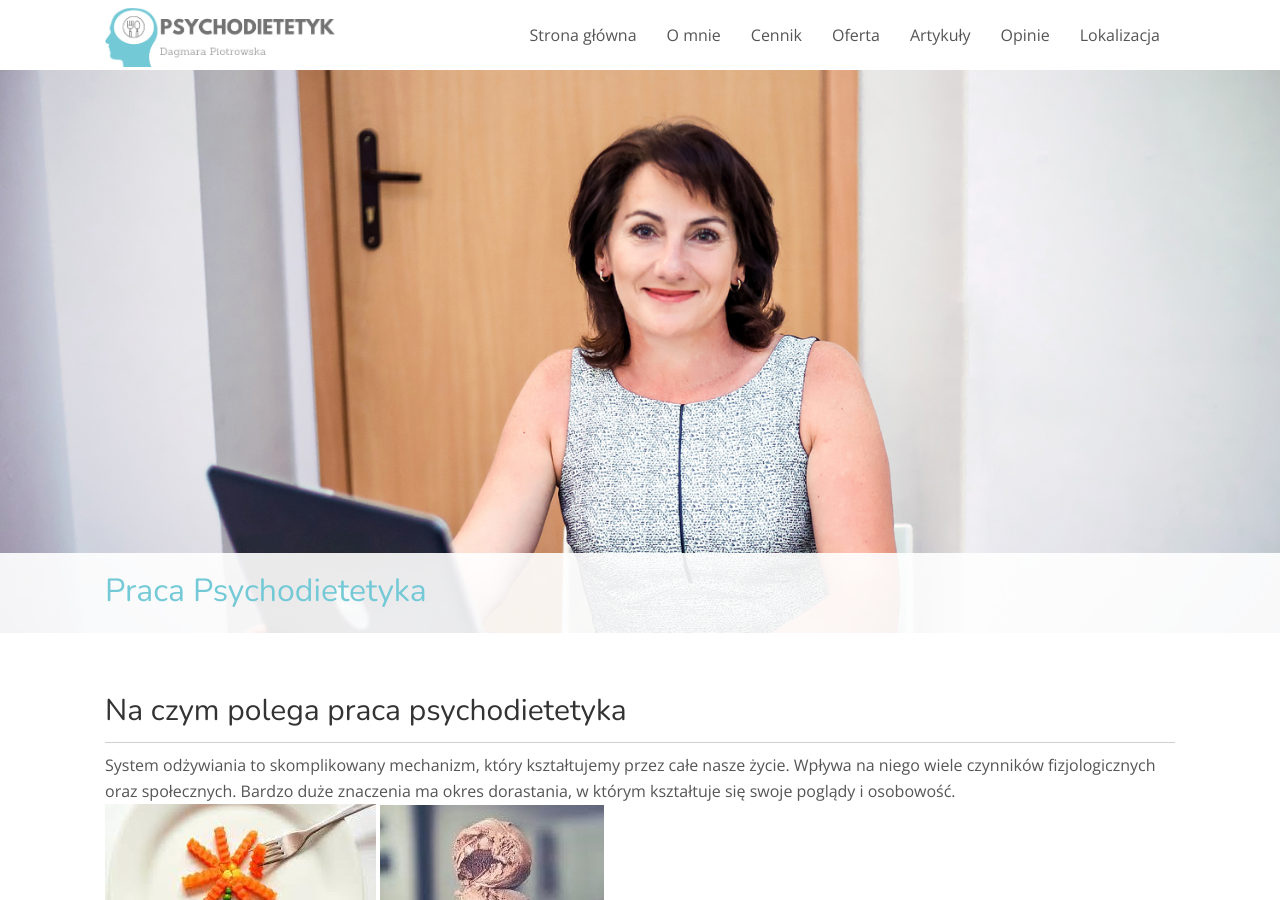
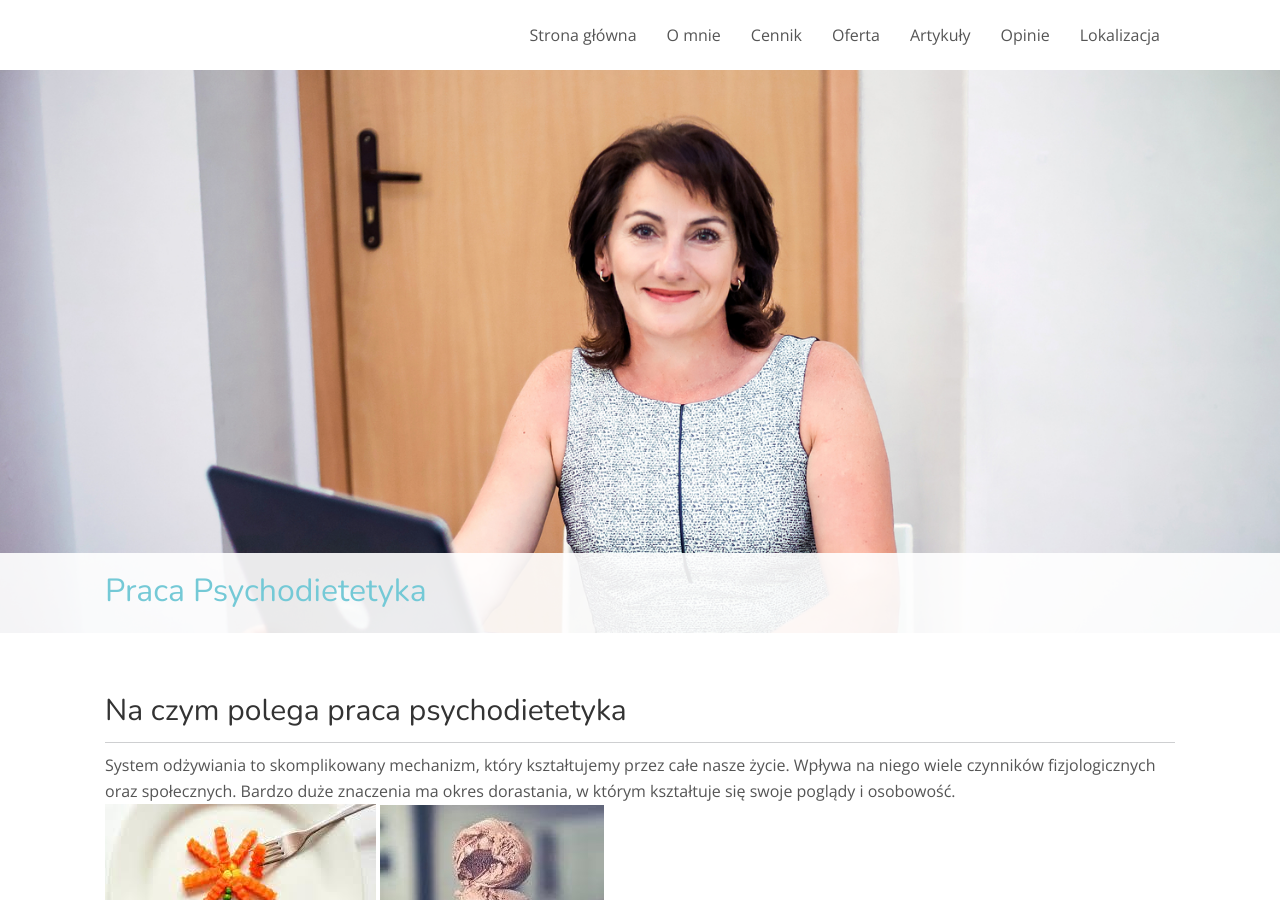
Before and after one commit to dagmarap/dagmarap.github.io, a Jekyll site: the page built from praca-psychodietetyka.md, in a window 1280 px wide and 900 px high. Built offline with Jekyll 4.4.1, drawn with Linux system fonts in a browser that asks for light colours; nearby versions of some CDN libraries; our own code applies the rules of GitHub Pages for plain Markdown files.

Commit message:
Update header-article.html

```diff
--- a/_includes/header-article.html
+++ b/_includes/header-article.html
@@ -9,7 +9,7 @@
                 <span class="icon-bar"></span>
                 <span class="icon-bar"></span>
             </button>
-            <a class="navbar-brand scroll" href="{{ site.baseurl }}/"><img src="{{ site.logo_url }}" alt="{{ site.title }}"></a>
+            <!-- <a class="navbar-brand scroll" href="{{ site.baseurl }}/"><img src="{{ site.logo_url }}" alt="{{ site.title }}"></a> -->
         </div>
 
         <!-- Collect the nav links, forms, and other content for toggling -->
```
